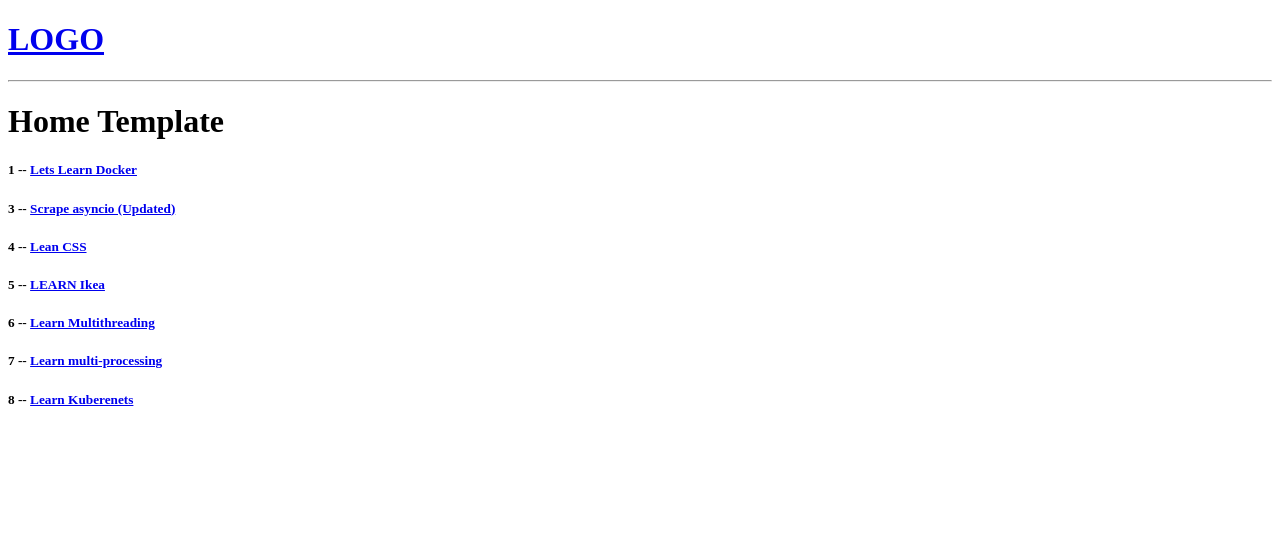
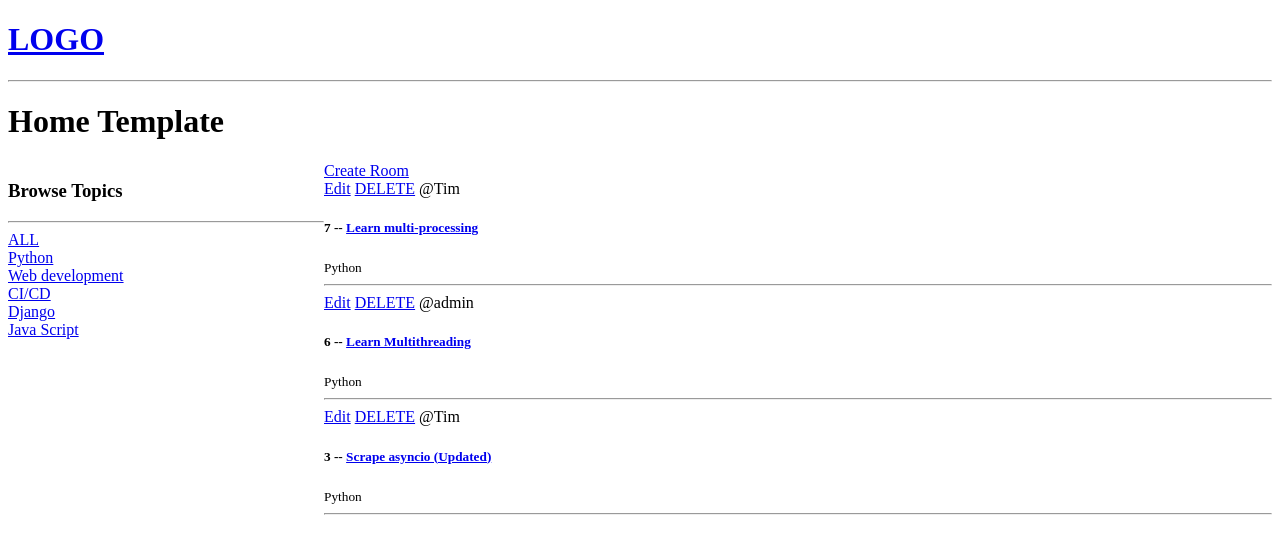
Before and after one commit to sougandhini/StudyRad, a Django app: a page that uses studyrad/base/templates/base/home.html in a window 1280 px wide. Shown: the top 554 px of the page. Run offline with Django 5.2, Linux system fonts and the light colour scheme; data comes from the database, SQL or seed files in the repository; both versions use the stored data as it was after the commit.

Commit message:
added messages, topics

```diff
--- a/studyrad/base/models.py
+++ b/studyrad/base/models.py
@@ -3,22 +3,33 @@ from django.contrib.auth.models import User
 # Create your models here.
 
 
-class Topic:
-    pass
+class Topic(models.Model):
+    # A room is the child of a topic
+    name = models.CharField(max_length=200)
+
+
+    def __str__(self):
+        return self.name
+
 class Room(models.Model):
-    # host =
-    # topic =
+    host = models.ForeignKey(User, on_delete=models.SET_NULL, null=True)
+    topic =models.ForeignKey(Topic, on_delete=models.SET_NULL, null=True) #1 room 1 topic
     name = models.CharField(max_length=200)
     description = models.TextField(null=True, blank=True) #null is for DB, and blank is for a form
     # participants =
     updated = models.DateTimeField(auto_now=True) #so everytime the save method is called, update this field
     created = models.DateTimeField(auto_now_add=True) #timestamp is created when we first create this instance, so updation in this
 
+
+    # So this class contains the meta data, and now this is saying, hey wrt rooms, you order the rooms by first date of updated in desc order and then created in desc order. -updated ==> desc order of updated, only updated ==> asc order
+    class Meta:
+        ordering = ['-updated', '-created']
+
     # this function specifies how should the rows be visible inside the table, in admin panel
     def __str__(self):
         return self.name
 
-class Message(models.Model):
+class Message(models.Model): # 1:n relationship model
     user = models.ForeignKey(User, on_delete=models.CASCADE) #currently using default django model
     room = models.ForeignKey(Room, on_delete=models.CASCADE) #when a room is deleted, delete all msg
     body = models.TextField()
--- a/studyrad/base/templates/base/home.html
+++ b/studyrad/base/templates/base/home.html
@@ -2,16 +2,45 @@
 
 {% block content %}
 
+<style>
+    .home-container{
+        display: grid;
+        grid-template-columns: 1fr 3fr;
+    }
+</style>
 <h1>Home Template</h1>
 
-<div>
+<div class="home-container">
+    <div>
+        <h3>Browse Topics</h3>
+        <hr>
+        <div>
+            <a href="{% url 'home' %}">ALL</a>
+        </div>
 
-    <div>
-        {% for room in rooms %}
+        {% for topic in topics %}
         <div>
-            <h5>{{room.id}} -- <a href = "{% url 'room' room.id %}">{{room.name}} </a></h5>
+            <a href="{% url 'home' %}?q={{topic.name}}">{{topic.name}}</a>
         </div>
         {% endfor %}
     </div>
+
+    <div>
+        <a href="{% url 'create-room' %}"> Create Room </a>
+        <div>
+            {% for room in rooms %}
+            <div>
+                <a href="{% url 'update-room' room.id %}">Edit</a>
+                <a href="{% url 'delete-room' room.id %}">DELETE</a>
+                <span>@{{room.host.username}}</span>
+                <h5>{{room.id}} -- <a href = "{% url 'room' room.id %}">{{room.name}} </a></h5>
+                <small>{{room.topic.name}}</small>
+                <hr>
+            </div>
+            {% endfor %}
+        </div>
+
+    </div>
+
 </div>
 {% endblock content %}
--- a/studyrad/base/urls.py
+++ b/studyrad/base/urls.py
@@ -5,5 +5,7 @@ from . import views
 urlpatterns = [
     path('', views.home, name="home"),
     path('room/<str:pk>/', views.room, name="room"),
-
+    path('create-room/', views.create_room, name="create-room"),
+    path('update-room/<str:pk>', views.update_room, name="update-room"),
+    path('delete-room/<str:pk>', views.delete_room, name="delete-room"),
 ]
--- a/studyrad/base/views.py
+++ b/studyrad/base/views.py
@@ -1,5 +1,7 @@
-from django.shortcuts import render
-from .models import Room
+from django.shortcuts import render, redirect
+from .models import Room, Topic
+from .forms import RoomForm
+from django.db.models import Count
 
 # Create your views here.
 
@@ -10,11 +12,55 @@ from .models import Room
 # ]
 
 def home(request):
-    rooms = Room.objects.all()
-    context = {'rooms': rooms} #this is for passing data to my response
+    q = request.GET.get('q') if request.GET.get('q') != None else ''
+    rooms = Room.objects.filter(topic__name__icontains=q) #make sure the value in topic name is present in q
+
+
+    # topics = Topic.objects.all() all the topics will be listed, but later change it to those topics which have highest number of rooms
+    '''
+    SQL: SELECT room.topic FROM room GROUP BY room.topic ORDER BY count(room.id) DESC;
+    '''
+    topics = Topic.objects.annotate(room_count=Count("room")).order_by('-room_count')
+    context = {'rooms': rooms, 'topics':topics} #this is for passing data to my response
     return render(request, 'base/home.html', context)
 
+# Read
 def room(request, pk):
     room = Room.objects.get(id=pk)
     context = {'room': room}
     return render(request, 'base/room.html', context)
+
+# CRUD ON ROOMS
+
+# Create Room
+def create_room(request):
+    if request.method == 'POST':
+        form = RoomForm(request.POST)
+        if form.is_valid():
+            form.save()
+            return redirect('home')
+
+    form = RoomForm()
+    context = {'form':form}
+    return render(request, 'base/room_form.html', context)
+
+# Update Room
+def update_room(request, pk):
+    room = Room.objects.get(id=pk)
+    form = RoomForm(instance=room) #means hey prefill this form with the instance of room
+
+    if request.method=="POST":
+        form = RoomForm(request.POST, instance=room) #if we dont specify the value of instance it just creates a new instance rather than updating the current one
+        if form.is_valid():
+            form.save()
+            return redirect('home')
+    context = {'form':form}
+    return render(request, 'base/room_form.html', context)
+
+# Delete Room
+def delete_room(request, pk):
+    room = Room.objects.get(id=pk)
+    if request.method == 'POST': #coz we click on confirm
+        room.delete()
+        return redirect('home')
+    return render(request, 'base/delete.html', {'obj':room})
```
Also changed, not shown: studyrad/base/admin.py (+11 -1 lines), studyrad/base/forms.py (added, +7 -0 lines), studyrad/base/templates/base/delete.html (added, +10 -0 lines), studyrad/base/templates/base/room_form.html (added, +12 -0 lines), README.md, studyrad/base/migrations/0002_topic_room_host_message_room_topic.py (added), studyrad/db.sqlite3.
